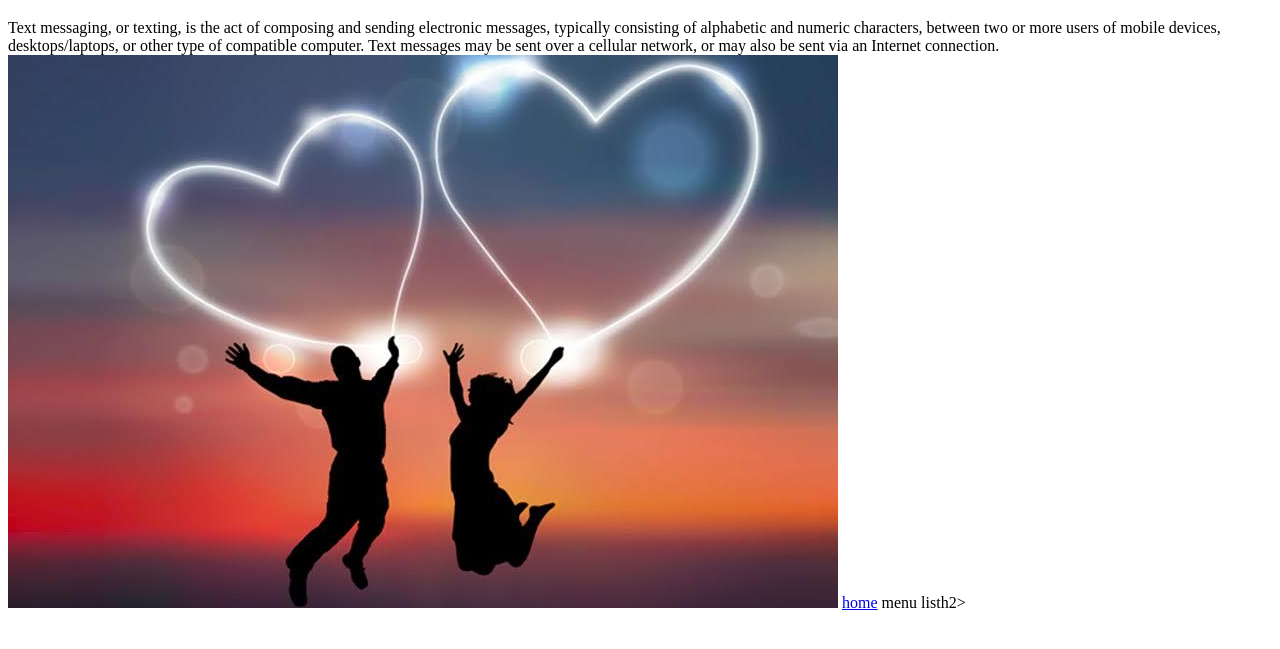
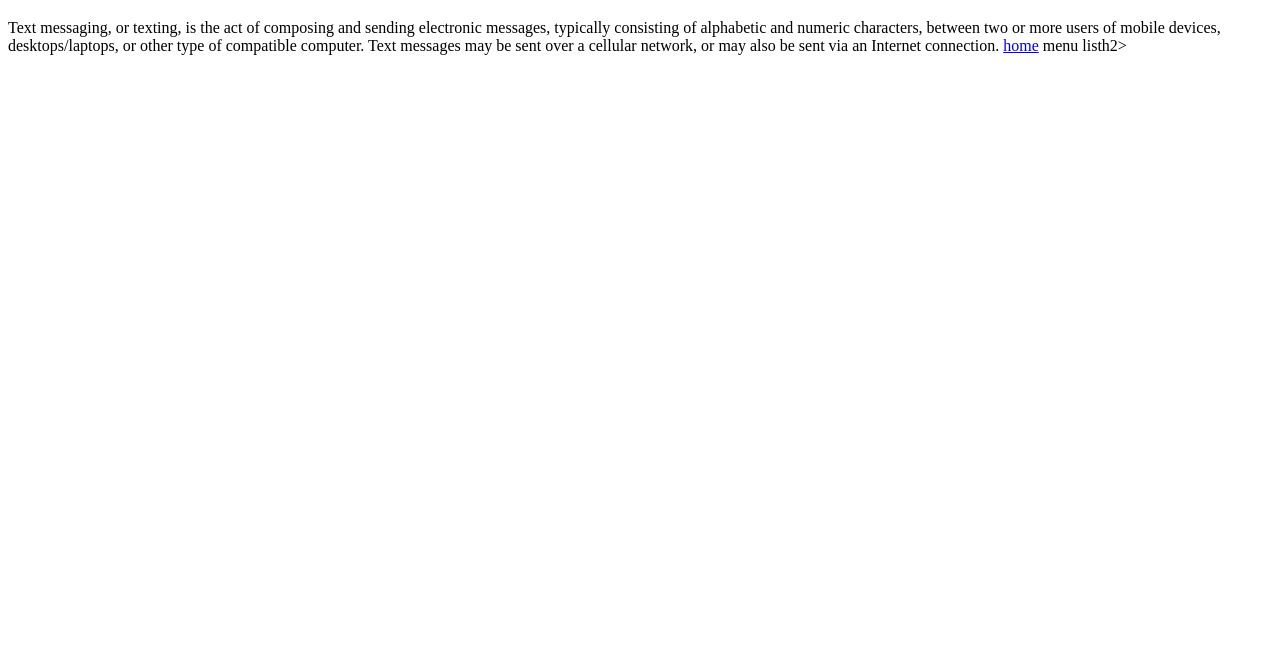
Before and after one commit to sandhya0/trival-site, a plain HTML site: page about.html in a window 1280 px wide. Shown: the part 61-710 px from the top of the page. Drawn offline with Linux system fonts and the light colour scheme.

```diff
--- a/about.html
+++ b/about.html
@@ -16,7 +16,7 @@
    compatible computer. Text messages may be sent over a cellular network, or may also be sent via an Internet
    connection.
 
-      <img src="image/love.jpg" alt="image of love">
+
   <a href="index.html">home</a>
  <a herf="menu">menu list</a>h2>
  </body>
```
